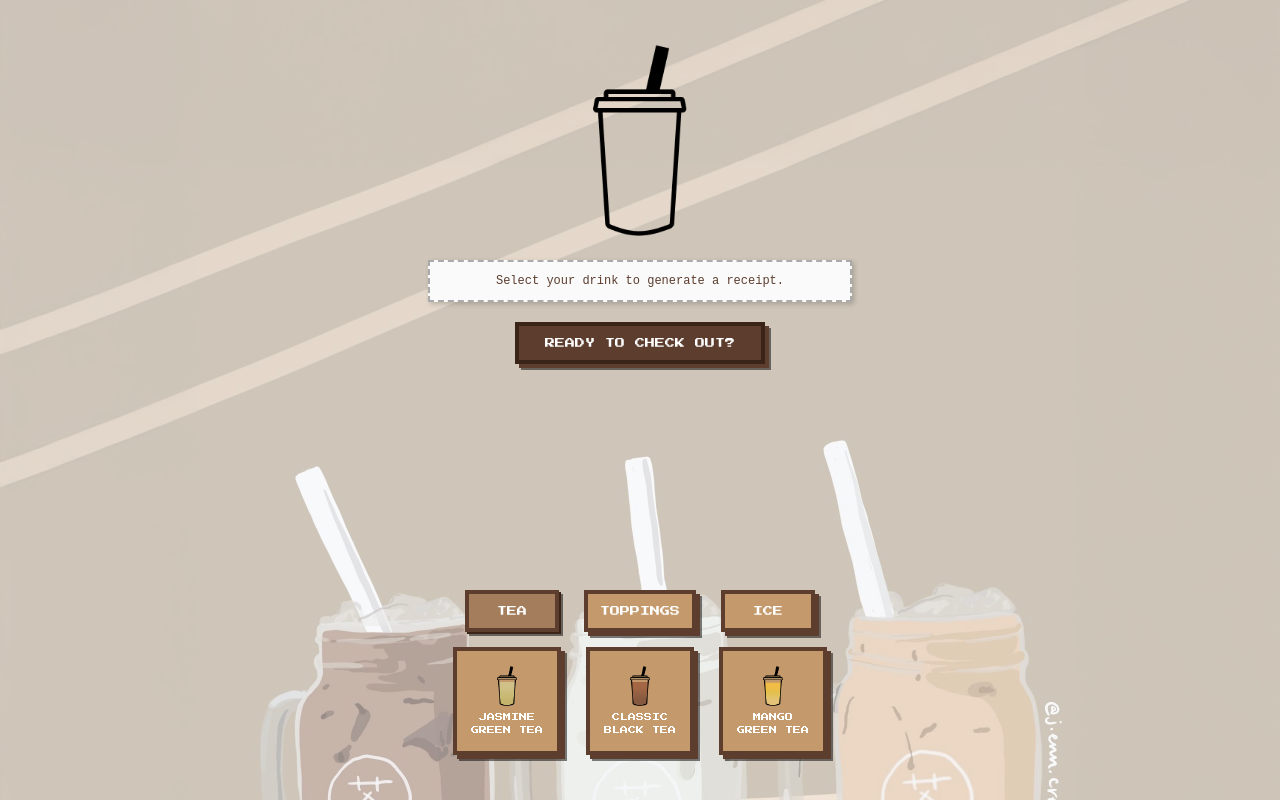
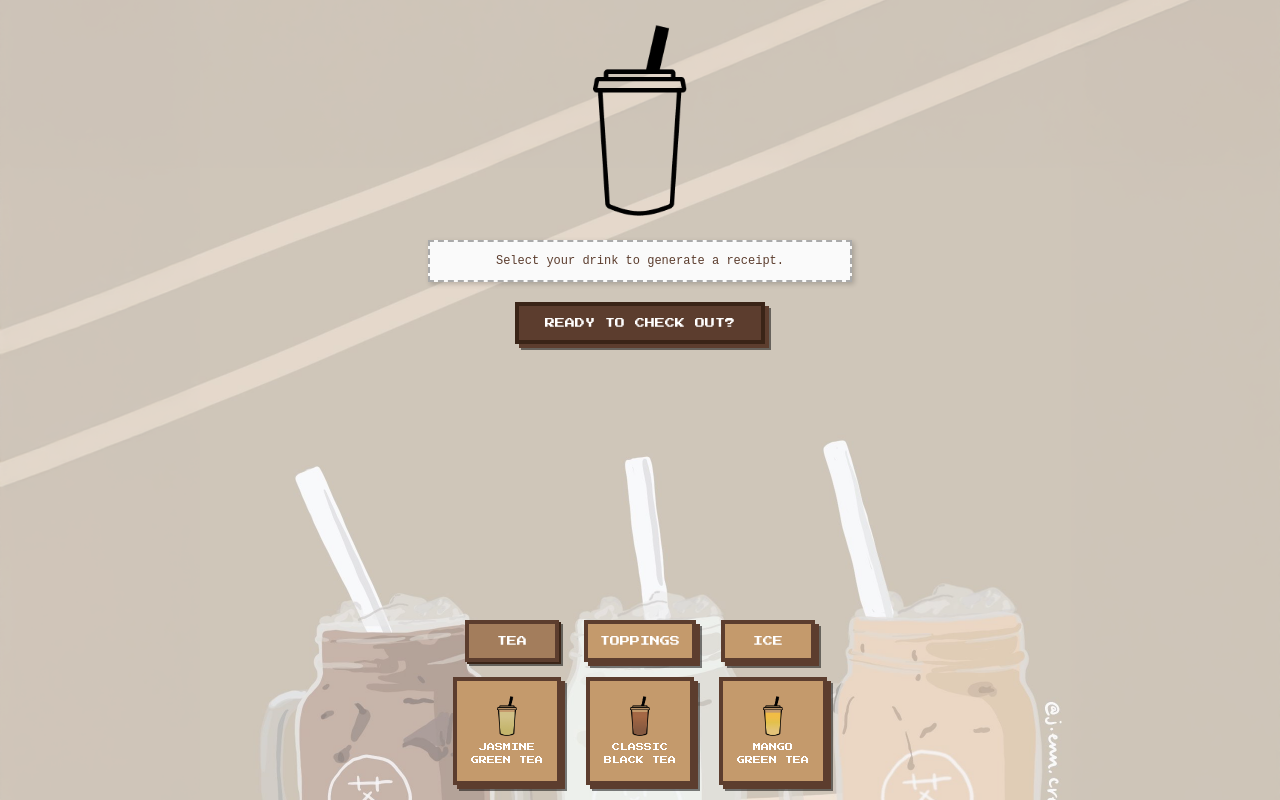
Before and after one commit to bevyip/boba-cafe, a website: page index.html in a window 1280 px wide. Both pictures are taken after a click on the button "READY TO ORDER?". Drawn offline with Linux system fonts and the light colour scheme.

Commit message:
reducing more padding

```diff
--- a/styles.css
+++ b/styles.css
@@ -108,7 +108,6 @@ body {
   height: 30vh;
   max-height: 40vh;
   position: relative;
-  margin-top: 20px;
   display: flex;
   align-items: center;
   justify-content: center;
@@ -270,7 +269,7 @@ body {
   justify-content: center;
   width: 100%;
   max-width: 400px;
-  padding: 0 10px 40px 10px;
+  padding: 10px;
   position: fixed;
   bottom: 0;
   z-index: 100;
```
